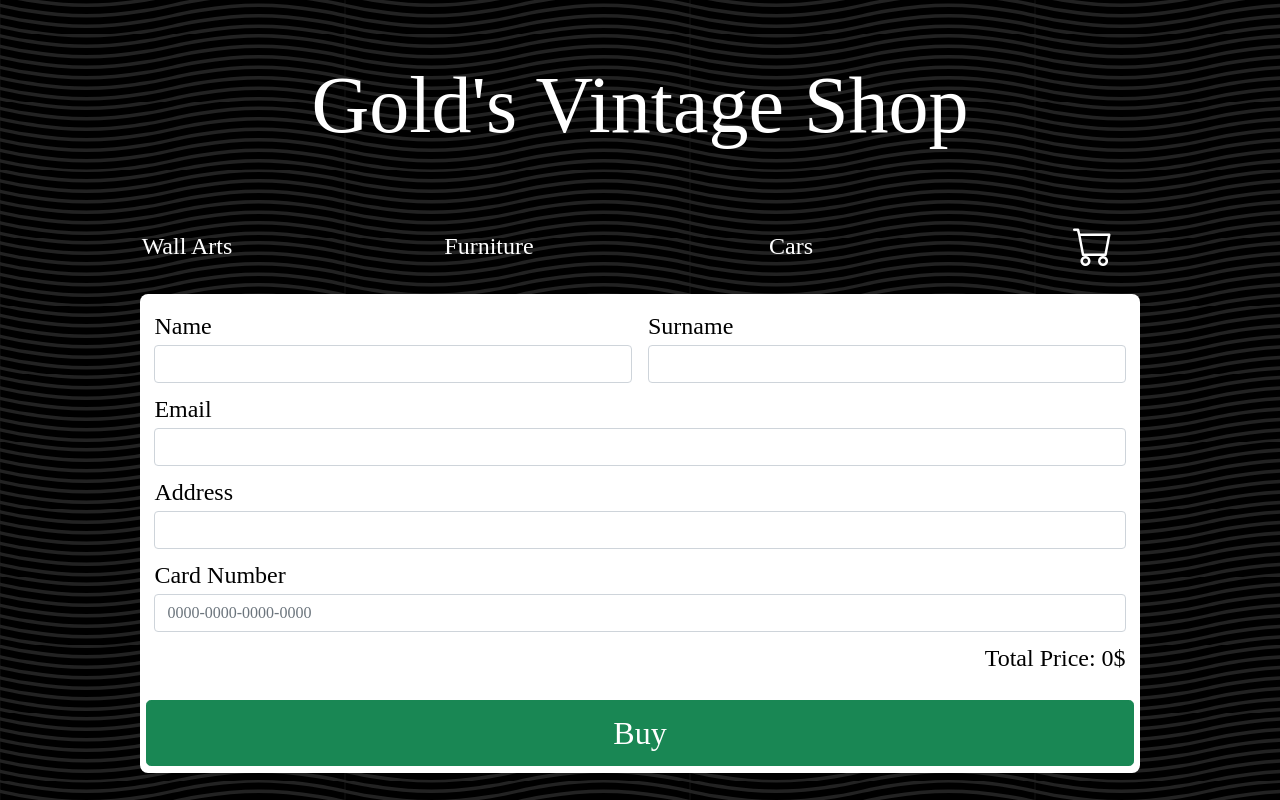
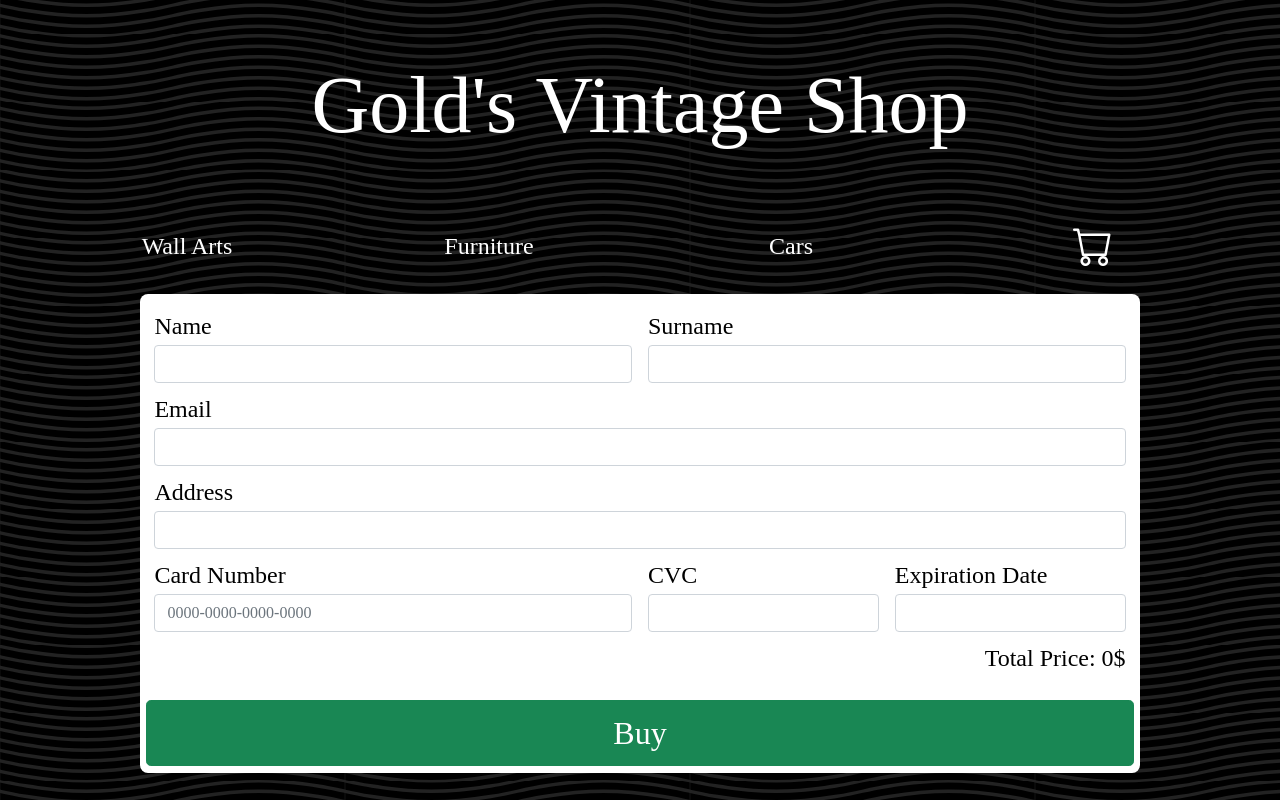
Before and after one commit to De3ph/React-Vintage-Shop, a React (Create React App) app: page /buy in a window 1280 px wide. Shown: the top 800 px of the page. Built offline with nearby package versions, Linux system fonts and the light colour scheme; a web font is replaced by a local one.

Commit message:
cvc and exipration date added to buyin page

```diff
--- a/src/pages/mainContents/BuyingPage.js
+++ b/src/pages/mainContents/BuyingPage.js
@@ -27,9 +27,17 @@ const BuyinPage = ({cart}) => {
                <label for="address" className="form-label">Address</label>
                <input className="form-control" id="address" />
            </div>
-           <div className="col-md-12">
+           <div className="col-md-6">
                <label for="card" className="form-label">Card Number</label>
                <input className="form-control" id="card" placeholder="0000-0000-0000-0000"/>
+           </div>
+           <div className="col-md-3">
+               <label for="cvc" className="form-label">CVC</label>
+               <input className="form-control" id="cvc"/>
+           </div>
+           <div className="col-md-3">
+               <label for="date" className="form-label">Expiration Date</label>
+               <input className="form-control" id="date"/>
            </div>
            <p>Total Price: {total}$</p>
            <button className="btn btn-lg btn-success fs-2">Buy</button>
```
